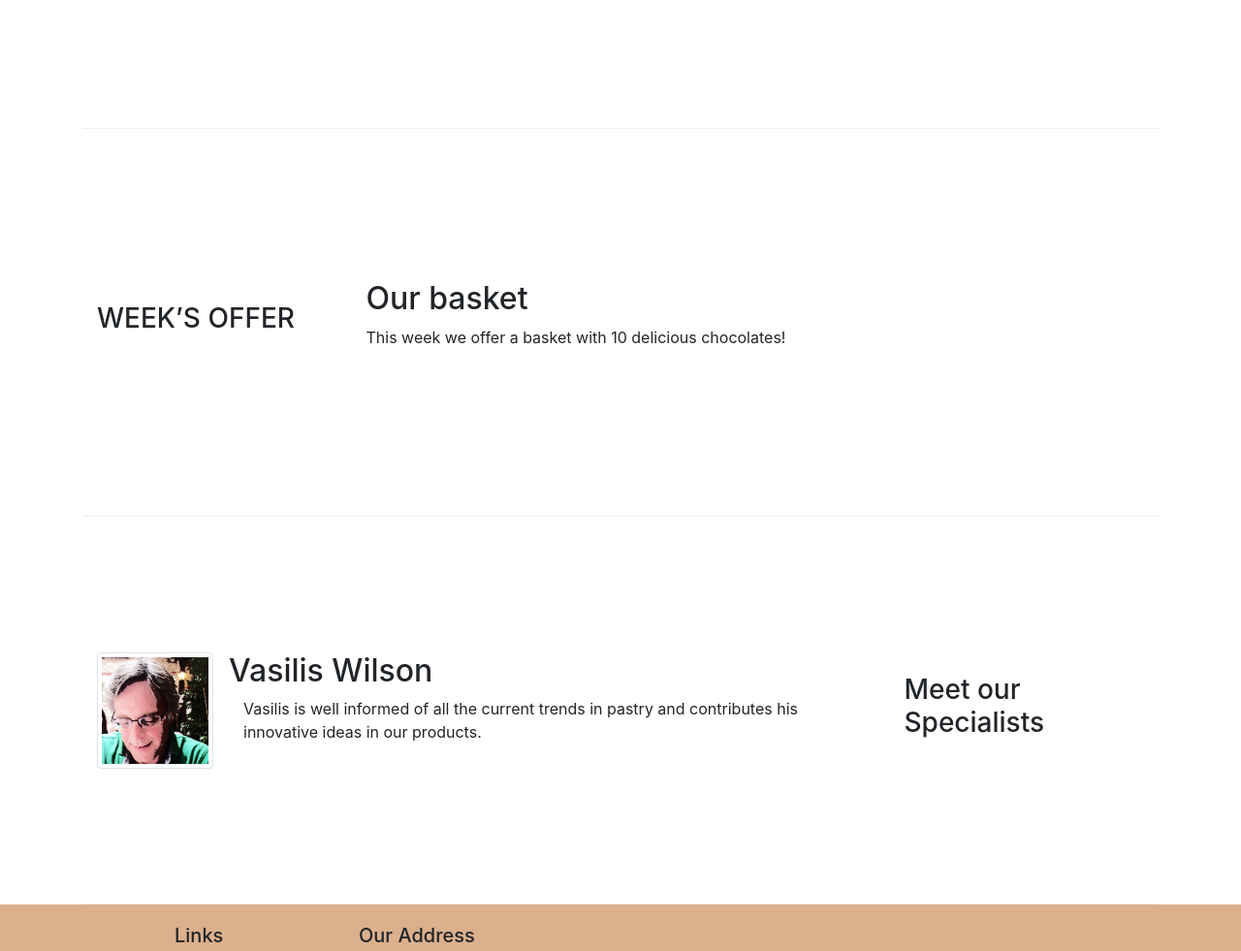
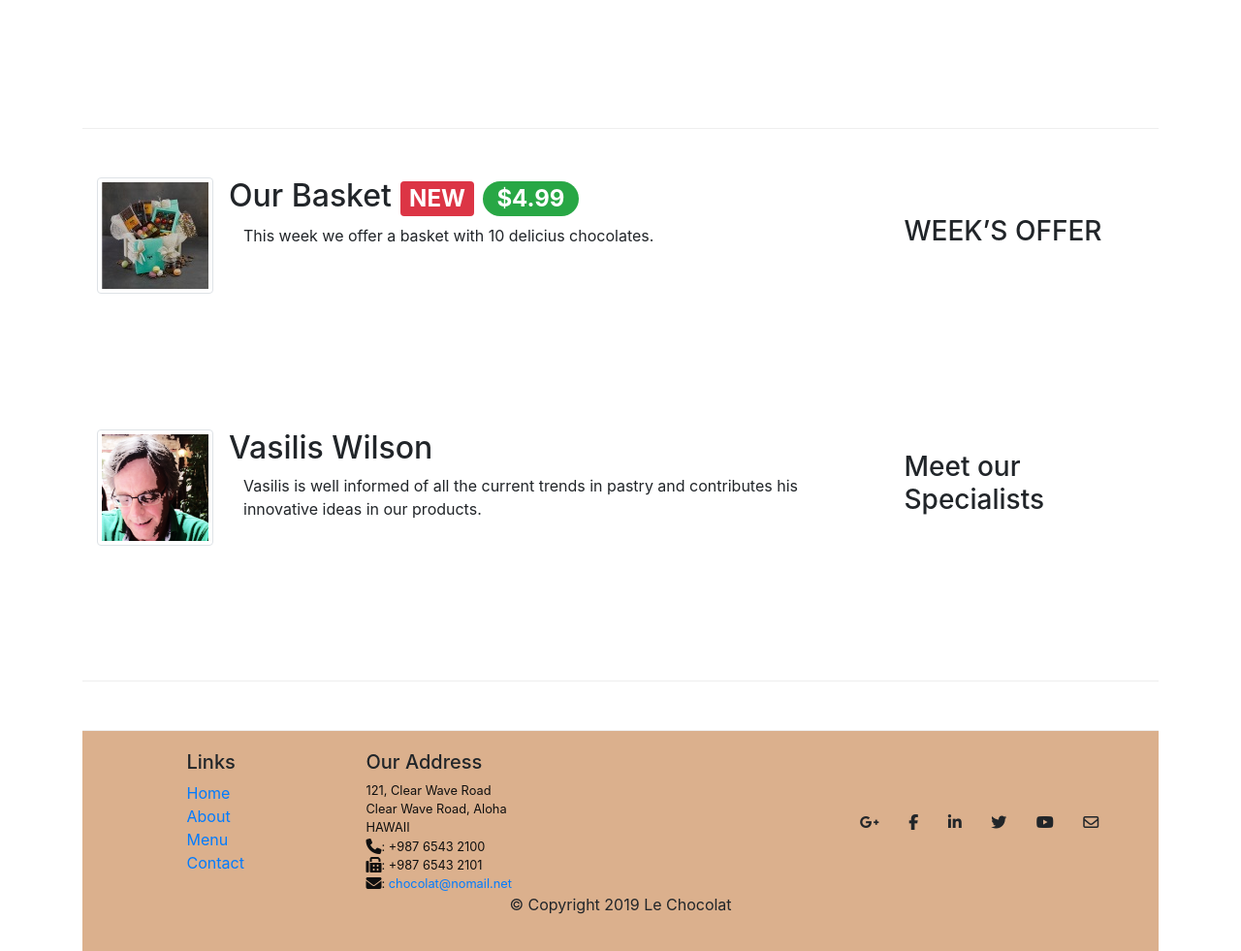
Before and after one commit to ShadiShadab/leChocolat, a plain HTML site: page index.html in a window 1280 px wide. Shown: the part 580-1561 px from the top of the page at 97% size. Drawn offline with nearby package versions, Linux system fonts and the light colour scheme.

Commit message:
Bootstrap Assignment 4 Task

```diff
--- a/index.html
+++ b/index.html
@@ -68,47 +68,49 @@
             </div>
             <div class="col-sm col-md">
                 <div class="media">
-                            <img class="d-flex mr-3 img-thumbnail align-self-center"
-                                src="images/dark85.jpg" alt="85% DARK CHOCOLATE">
+                    <img class="d-flex mr-3 img-thumbnail align-self-center" src="images/dark85.jpg" alt="85% DARK CHOCOLATE">
                     <div class="media-body">
-                                <h2 class="mt-0">85% DARK CHOCOLATE <span class="badge badge-danger">HOT</span>
-                                    <span class="badge badge-pill badge-success">$0.99</span></h2>
+                        <h2 class="mt-0">85% DARK CHOCOLATE <span class="badge badge-danger">HOT</span> <span class="badge badge-pill badge-success">$0.99</span></h2>
                         <p class="col d-none d-md-block">Dark chocolate with no added sugar.
                             Here you can taste the flavor of cocoa beans.</p>
                     </div>
                 </div>
+            </div>
 
-
-            </div>
         </div>
 
         <!-- second row -->
-        <div class="row row-content align-items-center">
+        <div class="row flex-row-reverse row-content align-items-center">
             <div class="col-sm-4 col-md-3">
                 <h3>WEEK’S OFFER</h3>
             </div>
             <div class="col-sm col-md">
-                <h2>Our basket</h2>
-                <p class="d-none d-sm-block">This week we offer a basket with 10 delicious chocolates! </p>
+                    <div class="media">
+                <img class="d-flex mr-3 img-thumbnail align-self-center" src="images/promotion.jpg" alt="OUR BASKET">
+                <div class="media-body">
+                    <h2 class="mt-0">Our Basket <span class="badge badge-danger">NEW</span> <span class="badge badge-pill badge-success">$4.99</span></h2>
+                    <p class="col d-none d-md-block">This week we offer a basket with 10 delicius chocolates.</p>
                 </div>
             </div>
+        </div>
+
+
 
         <!-- third row -->
         <div class="row flex-row-reverse row-content align-items-center">
             <div class="col-sm-4 col-md-3">
                 <h3>Meet our Specialists</h3>
             </div>
+
             <div class="col-sm col-md">
                 <div class="media">
-                            <img class="d-flex mr-3 img-thumbnail align-self-center"
-                                src="images/cartoonVasilis.png" alt="Vasilis Wilson">
+                    <img class="d-flex mr-3 img-thumbnail align-self-center" src="images/cartoonVasilis.png" alt="Vasilis Wilson">
                     <div class="media-body">
                         <h2 class="mt-0">Vasilis Wilson</h2>
                         <p class="col d-none d-md-block">Vasilis is well informed of all the current
                             trends in pastry and contributes his innovative ideas in our products.</p>
                     </div>
                 </div>
-
             </div>
         </div>
 
```
Lines whose indentation alone changed are shown as unchanged.
